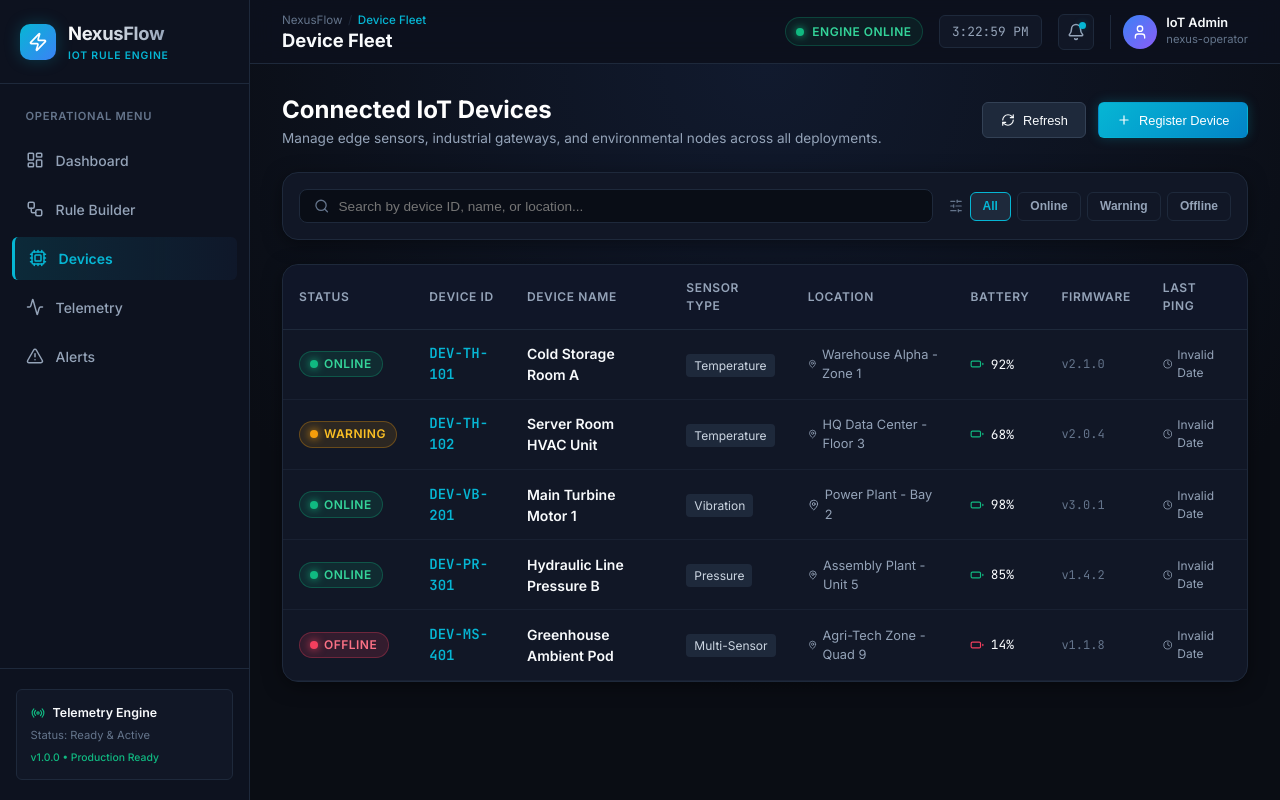
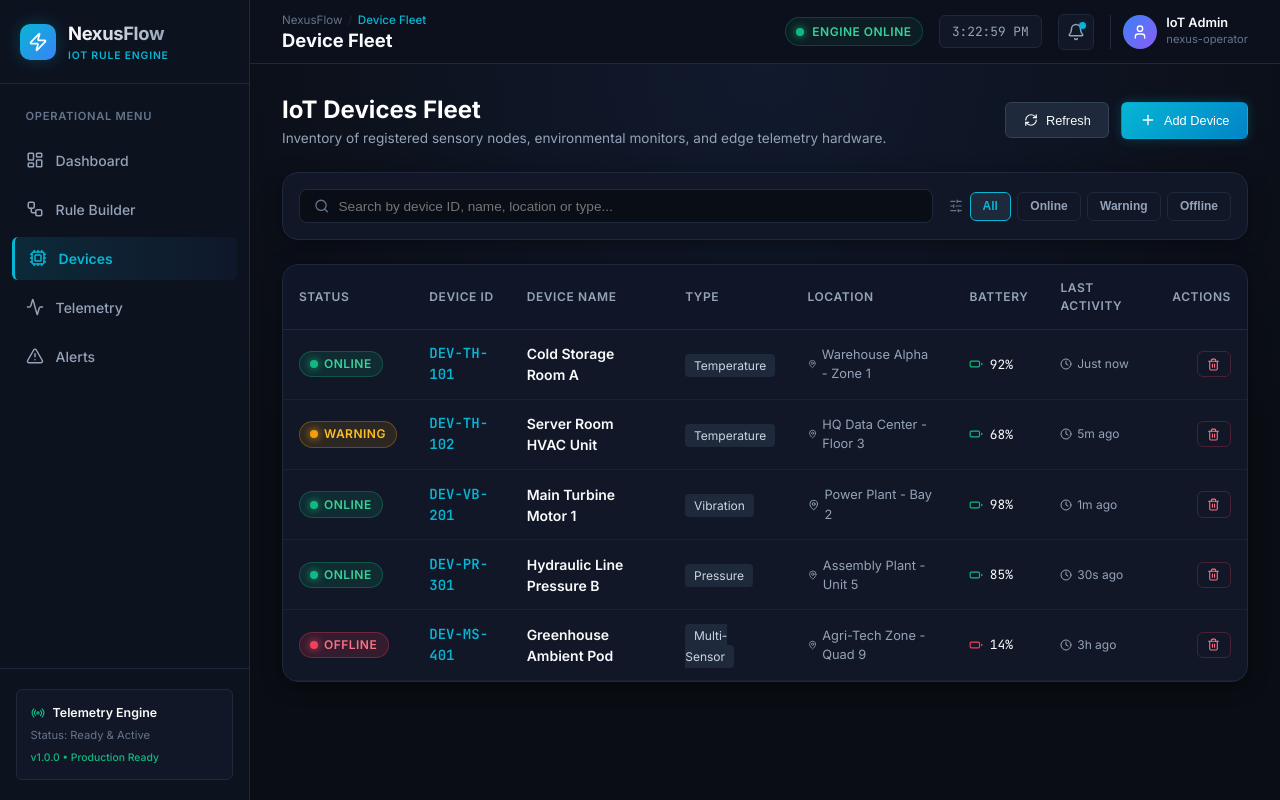
Before and after one commit to Naveenmca234/NexusFlow, a React (Vite) app in the folder frontend/: page /devices in a window 1280 px wide. Built offline with nearby package versions, Linux system fonts and the light colour scheme; no server answers.

Commit message:
Add device management module

```diff
--- a/frontend/src/pages/Devices.jsx
+++ b/frontend/src/pages/Devices.jsx
@@ -4,12 +4,14 @@ import {
   Plus,
   Search,
   Battery,
-  Radio,
   MapPin,
   Clock,
   RefreshCw,
+  Trash2,
+  X,
   SlidersHorizontal,
-  X
+  CheckCircle2,
+  AlertCircle
 } from 'lucide-react';
 import { api } from '../services/api';
 
@@ -19,19 +21,22 @@ export default function Devices() {
   const [statusFilter, setStatusFilter] = useState('all');
   const [loading, setLoading] = useState(true);
   const [showModal, setShowModal] = useState(false);
+  const [feedback, setFeedback] = useState(null);
 
-  // New device form state
-  const [newName, setNewName] = useState('');
-  const [newType, setNewType] = useState('Temperature');
-  const [newLocation, setNewLocation] = useState('Facility Unit 4');
+  // Form State
+  const [name, setName] = useState('');
+  const [deviceId, setDeviceId] = useState('');
+  const [type, setType] = useState('Temperature');
+  const [status, setStatus] = useState('online');
+  const [location, setLocation] = useState('Facility A - Zone 1');
 
   const fetchDevices = async () => {
     setLoading(true);
     try {
       const data = await api.getDevices();
-      setDevices(data);
-    } catch (e) {
-      console.error(e);
+      setDevices(data || []);
+    } catch (err) {
+      console.error('Failed to load devices:', err);
     } finally {
       setLoading(false);
     }
@@ -41,60 +46,119 @@ export default function Devices() {
     fetchDevices();
   }, []);
 
-  const handleRegisterDevice = async (e) => {
+  const handleCreateDevice = async (e) => {
     e.preventDefault();
-    const created = await api.createDevice({
-      deviceId: `DEV-${newType.slice(0, 2).toUpperCase()}-${Math.floor(100 + Math.random() * 900)}`,
-      name: newName,
-      type: newType,
-      location: newLocation,
-      status: 'online',
+    if (!name.trim()) return;
+
+    const payload = {
+      name: name.trim(),
+      deviceId: deviceId.trim() || `DEV-${type.slice(0, 2).toUpperCase()}-${Math.floor(100 + Math.random() * 900)}`,
+      type,
+      status,
+      location: location.trim() || 'Facility Zone',
       batteryLevel: 100,
       firmwareVersion: 'v1.0.0',
-    });
-    setDevices([created, ...devices]);
+      lastActivity: new Date(),
+      lastSeen: new Date(),
+    };
+
+    try {
+      const created = await api.createDevice(payload);
+      setDevices((prev) => [created, ...prev]);
       setShowModal(false);
-    setNewName('');
+      setName('');
+      setDeviceId('');
+      setLocation('Facility A - Zone 1');
+      setFeedback({ type: 'success', message: `Device "${payload.name}" added successfully.` });
+      setTimeout(() => setFeedback(null), 3000);
+    } catch (err) {
+      setFeedback({ type: 'error', message: 'Failed to create device: ' + err.message });
+    }
+  };
+
+  const handleDeleteDevice = async (id, devName) => {
+    if (!window.confirm(`Are you sure you want to delete device "${devName || id}"?`)) return;
+
+    try {
+      await api.deleteDevice(id);
+      setDevices((prev) => prev.filter((d) => d._id !== id && d.deviceId !== id));
+      setFeedback({ type: 'success', message: 'Device deleted successfully.' });
+      setTimeout(() => setFeedback(null), 3000);
+    } catch (err) {
+      setFeedback({ type: 'error', message: 'Failed to delete device: ' + err.message });
+    }
+  };
+
+  const formatLastActivity = (device) => {
+    const timeVal = device.lastActivity || device.lastSeen;
+    if (!timeVal) return 'Just now';
+    if (typeof timeVal === 'string' && (timeVal.includes('ago') || timeVal === 'Just now')) {
+      return timeVal;
+    }
+    const date = new Date(timeVal);
+    if (isNaN(date.getTime())) return 'Recently';
+    return date.toLocaleTimeString([], { hour: '2-digit', minute: '2-digit' });
   };
 
   const filteredDevices = devices.filter((d) => {
-    const matchesSearch = d.name.toLowerCase().includes(search.toLowerCase()) ||
-                          d.deviceId.toLowerCase().includes(search.toLowerCase()) ||
-                          d.location?.toLowerCase().includes(search.toLowerCase());
+    const q = search.toLowerCase();
+    const matchesSearch =
+      (d.name && d.name.toLowerCase().includes(q)) ||
+      (d.deviceId && d.deviceId.toLowerCase().includes(q)) ||
+      (d.location && d.location.toLowerCase().includes(q)) ||
+      (d.type && d.type.toLowerCase().includes(q));
     const matchesStatus = statusFilter === 'all' || d.status === statusFilter;
     return matchesSearch && matchesStatus;
   });
 
   return (
     <div style={{ display: 'flex', flexDirection: 'column', gap: '1.5rem' }}>
-      {/* Header */}
+      {/* Top Header */}
       <div style={{ display: 'flex', justifyContent: 'space-between', alignItems: 'center', flexWrap: 'wrap', gap: '0.75rem' }}>
         <div>
-          <h1 style={{ fontSize: '1.5rem', fontWeight: 700, color: '#fff' }}>Connected IoT Devices</h1>
+          <h1 style={{ fontSize: '1.5rem', fontWeight: 700, color: '#fff' }}>IoT Devices Fleet</h1>
           <p style={{ fontSize: '0.85rem', color: 'var(--text-secondary)' }}>
-            Manage edge sensors, industrial gateways, and environmental nodes across all deployments.
+            Inventory of registered sensory nodes, environmental monitors, and edge telemetry hardware.
           </p>
         </div>
 
-        <div style={{ display: 'flex', gap: '0.75rem' }}>
-          <button onClick={fetchDevices} className="btn btn-secondary" style={{ fontSize: '0.8rem' }}>
+        <div style={{ display: 'flex', gap: '0.75rem', alignItems: 'center' }}>
+          <button onClick={fetchDevices} className="btn btn-secondary" style={{ fontSize: '0.8rem' }} disabled={loading}>
             <RefreshCw size={14} className={loading ? 'animate-spin' : ''} />
-            Refresh
+            <span>Refresh</span>
           </button>
           <button onClick={() => setShowModal(true)} className="btn btn-primary" style={{ fontSize: '0.8rem' }}>
-            <Plus size={14} />
-            Register Device
+            <Plus size={16} />
+            <span>Add Device</span>
           </button>
         </div>
       </div>
 
-      {/* Filter and Search Bar */}
+      {/* Notifications / Feedback banner */}
+      {feedback && (
+        <div style={{
+          padding: '0.75rem 1rem',
+          borderRadius: '8px',
+          background: feedback.type === 'success' ? 'rgba(16, 185, 129, 0.12)' : 'rgba(244, 63, 94, 0.12)',
+          border: `1px solid ${feedback.type === 'success' ? 'rgba(16, 185, 129, 0.3)' : 'rgba(244, 63, 94, 0.3)'}`,
+          color: feedback.type === 'success' ? '#34d399' : '#fb7185',
+          display: 'flex',
+          alignItems: 'center',
+          gap: '0.5rem',
+          fontSize: '0.85rem'
+        }}>
+          {feedback.type === 'success' ? <CheckCircle2 size={16} /> : <AlertCircle size={16} />}
+          <span>{feedback.message}</span>
+        </div>
+      )}
+
+      {/* Search and Filters Bar */}
       <div className="glass-card" style={{ padding: '1rem', display: 'flex', justifyContent: 'space-between', gap: '1rem', flexWrap: 'wrap' }}>
         <div style={{ display: 'flex', alignItems: 'center', gap: '0.6rem', flex: 1, minWidth: '240px', background: '#090d16', padding: '0.5rem 0.85rem', borderRadius: '8px', border: '1px solid var(--border-color)' }}>
           <Search size={16} color="#64748b" />
           <input
             type="text"
-            placeholder="Search by device ID, name, or location..."
+            placeholder="Search by device ID, name, location or type..."
             value={search}
             onChange={(e) => setSearch(e.target.value)}
             style={{ background: 'transparent', border: 'none', color: '#fff', fontSize: '0.85rem', outline: 'none', width: '100%' }}
@@ -118,6 +182,7 @@ export default function Devices() {
                 borderColor: statusFilter === st ? 'var(--accent-cyan)' : 'var(--border-color)',
                 borderRadius: '6px',
                 cursor: 'pointer',
+                transition: 'all 0.15s ease',
               }}
             >
               {st}
@@ -135,15 +200,22 @@ export default function Devices() {
                 <th>Status</th>
                 <th>Device ID</th>
                 <th>Device Name</th>
-                <th>Sensor Type</th>
+                <th>Type</th>
                 <th>Location</th>
                 <th>Battery</th>
-                <th>Firmware</th>
-                <th>Last Ping</th>
+                <th>Last Activity</th>
+                <th style={{ textAlign: 'right' }}>Actions</th>
               </tr>
             </thead>
             <tbody>
-              {filteredDevices.map((device) => (
+              {filteredDevices.length === 0 ? (
+                <tr>
+                  <td colSpan={8} style={{ textAlign: 'center', padding: '2.5rem', color: 'var(--text-muted)' }}>
+                    No devices match your query. Click "Add Device" to register one.
+                  </td>
+                </tr>
+              ) : (
+                filteredDevices.map((device) => (
                   <tr key={device._id || device.deviceId}>
                     <td>
                       <span className={`badge badge-${device.status}`}>
@@ -158,39 +230,47 @@ export default function Devices() {
                       {device.name}
                     </td>
                     <td>
-                    <span style={{ background: '#1e293b', padding: '0.25rem 0.5rem', borderRadius: '4px', fontSize: '0.75rem', color: '#cbd5e1' }}>
+                      <span style={{ background: '#1e293b', padding: '0.25rem 0.55rem', borderRadius: '4px', fontSize: '0.75rem', color: '#cbd5e1' }}>
                         {device.type}
                       </span>
                     </td>
                     <td>
                       <div style={{ display: 'flex', alignItems: 'center', gap: '0.35rem', color: 'var(--text-secondary)', fontSize: '0.8rem' }}>
                         <MapPin size={12} color="#94a3b8" />
-                      <span>{device.location}</span>
+                        <span>{device.location || 'Unassigned'}</span>
                       </div>
                     </td>
                     <td>
                       <div style={{ display: 'flex', alignItems: 'center', gap: '0.4rem', fontSize: '0.8rem' }}>
                         <Battery size={14} color={device.batteryLevel > 30 ? '#10b981' : '#f43f5e'} />
-                      <span className="font-mono">{device.batteryLevel}%</span>
+                        <span className="font-mono">{device.batteryLevel ?? 100}%</span>
                       </div>
-                  </td>
-                  <td className="font-mono" style={{ fontSize: '0.75rem', color: 'var(--text-muted)' }}>
-                    {device.firmwareVersion}
                     </td>
                     <td style={{ fontSize: '0.75rem', color: 'var(--text-secondary)' }}>
                       <div style={{ display: 'flex', alignItems: 'center', gap: '0.3rem' }}>
                         <Clock size={12} />
-                      <span>{device.lastSeen ? new Date(device.lastSeen).toLocaleTimeString([], { hour: '2-digit', minute: '2-digit' }) : 'Online'}</span>
+                        <span>{formatLastActivity(device)}</span>
                       </div>
                     </td>
+                    <td style={{ textAlign: 'right' }}>
+                      <button
+                        onClick={() => handleDeleteDevice(device._id || device.deviceId, device.name)}
+                        className="btn btn-outline"
+                        style={{ padding: '0.35rem 0.6rem', color: '#fb7185', borderColor: 'rgba(244, 63, 94, 0.25)' }}
+                        title="Delete Device"
+                      >
+                        <Trash2 size={13} />
+                      </button>
+                    </td>
                   </tr>
-              ))}
+                ))
+              )}
             </tbody>
           </table>
         </div>
       </div>
 
-      {/* Modal for adding device */}
+      {/* Add Device Modal Dialog */}
       {showModal && (
         <div style={{
           position: 'fixed',
@@ -199,7 +279,7 @@ export default function Devices() {
           right: 0,
           bottom: 0,
           background: 'rgba(0, 0, 0, 0.75)',
-          backdropFilter: 'blur(4px)',
+          backdropFilter: 'blur(5px)',
           display: 'flex',
           alignItems: 'center',
           justifyContent: 'center',
@@ -207,7 +287,7 @@ export default function Devices() {
         }}>
           <div style={{
             width: '100%',
-            maxWidth: '440px',
+            maxWidth: '460px',
             background: '#111726',
             border: '1px solid #23314f',
             borderRadius: '16px',
@@ -215,52 +295,92 @@ export default function Devices() {
             boxShadow: '0 20px 40px rgba(0,0,0,0.8)',
           }}>
             <div style={{ display: 'flex', justifyContent: 'space-between', alignItems: 'center', marginBottom: '1.25rem' }}>
-              <h2 style={{ fontSize: '1.2rem', fontWeight: 700, color: '#fff' }}>Provision IoT Sensor</h2>
-              <button onClick={() => setShowModal(false)} className="btn btn-outline" style={{ padding: '0.35rem' }}>
+              <div style={{ display: 'flex', alignItems: 'center', gap: '0.5rem' }}>
+                <Cpu size={20} color="var(--accent-cyan)" />
+                <h2 style={{ fontSize: '1.2rem', fontWeight: 700, color: '#fff' }}>Add New IoT Device</h2>
+              </div>
+              <button
+                onClick={() => setShowModal(false)}
+                className="btn btn-outline"
+                style={{ padding: '0.35rem' }}
+                aria-label="Close dialog"
+              >
                 <X size={16} />
               </button>
             </div>
 
-            <form onSubmit={handleRegisterDevice} style={{ display: 'flex', flexDirection: 'column', gap: '1rem' }}>
+            <form onSubmit={handleCreateDevice} style={{ display: 'flex', flexDirection: 'column', gap: '1rem' }}>
               <div>
                 <label style={{ display: 'block', fontSize: '0.8rem', color: 'var(--text-secondary)', marginBottom: '0.35rem' }}>
-                  Device Name
+                  Device Name <span style={{ color: '#fb7185' }}>*</span>
                 </label>
                 <input
                   type="text"
                   required
-                  placeholder="e.g. Cryo Cooler B3"
-                  value={newName}
-                  onChange={(e) => setNewName(e.target.value)}
+                  placeholder="e.g. Cold Storage Temp Sensor 1"
+                  value={name}
+                  onChange={(e) => setName(e.target.value)}
                   style={{ width: '100%', padding: '0.65rem 0.75rem', background: '#090d16', border: '1px solid var(--border-color)', borderRadius: '6px', color: '#fff', fontSize: '0.85rem' }}
                 />
               </div>
 
               <div>
                 <label style={{ display: 'block', fontSize: '0.8rem', color: 'var(--text-secondary)', marginBottom: '0.35rem' }}>
-                  Sensor Modality
+                  Device ID (optional, auto-generated if blank)
+                </label>
+                <input
+                  type="text"
+                  placeholder="e.g. DEV-TH-105"
+                  value={deviceId}
+                  onChange={(e) => setDeviceId(e.target.value)}
+                  style={{ width: '100%', padding: '0.65rem 0.75rem', background: '#090d16', border: '1px solid var(--border-color)', borderRadius: '6px', color: '#fff', fontSize: '0.85rem' }}
+                />
+              </div>
+
+              <div style={{ display: 'grid', gridTemplateColumns: '1fr 1fr', gap: '0.75rem' }}>
+                <div>
+                  <label style={{ display: 'block', fontSize: '0.8rem', color: 'var(--text-secondary)', marginBottom: '0.35rem' }}>
+                    Type
                   </label>
                   <select
-                  value={newType}
-                  onChange={(e) => setNewType(e.target.value)}
+                    value={type}
+                    onChange={(e) => setType(e.target.value)}
                     style={{ width: '100%', padding: '0.65rem 0.75rem', background: '#090d16', border: '1px solid var(--border-color)', borderRadius: '6px', color: '#fff', fontSize: '0.85rem' }}
                   >
                     <option value="Temperature">Temperature</option>
+                    <option value="Humidity">Humidity</option>
+                    <option value="Pressure">Pressure</option>
                     <option value="Vibration">Vibration</option>
-                  <option value="Pressure">Pressure</option>
-                  <option value="Humidity">Humidity</option>
                     <option value="Multi-Sensor">Multi-Sensor</option>
+                    <option value="Gateway">Gateway</option>
                   </select>
                 </div>
 
                 <div>
                   <label style={{ display: 'block', fontSize: '0.8rem', color: 'var(--text-secondary)', marginBottom: '0.35rem' }}>
-                  Installation Location
+                    Initial Status
+                  </label>
+                  <select
+                    value={status}
+                    onChange={(e) => setStatus(e.target.value)}
+                    style={{ width: '100%', padding: '0.65rem 0.75rem', background: '#090d16', border: '1px solid var(--border-color)', borderRadius: '6px', color: '#fff', fontSize: '0.85rem' }}
+                  >
+                    <option value="online">Online</option>
+                    <option value="warning">Warning</option>
+                    <option value="offline">Offline</option>
+                  </select>
+                </div>
+              </div>
+
+              <div>
+                <label style={{ display: 'block', fontSize: '0.8rem', color: 'var(--text-secondary)', marginBottom: '0.35rem' }}>
+                  Location / Zone
                 </label>
                 <input
                   type="text"
-                  value={newLocation}
-                  onChange={(e) => setNewLocation(e.target.value)}
+                  placeholder="e.g. Warehouse Alpha - Zone 3"
+                  value={location}
+                  onChange={(e) => setLocation(e.target.value)}
                   style={{ width: '100%', padding: '0.65rem 0.75rem', background: '#090d16', border: '1px solid var(--border-color)', borderRadius: '6px', color: '#fff', fontSize: '0.85rem' }}
                 />
               </div>
@@ -270,7 +390,7 @@ export default function Devices() {
                   Cancel
                 </button>
                 <button type="submit" className="btn btn-primary">
-                  Provision Device
+                  Save Device
                 </button>
               </div>
             </form>
```
Also changed, not shown: frontend/src/services/api.js (+12 -0 lines), 2 other files (tests, documents, lock files or other folders). Lines whose indentation alone changed are shown as unchanged.
